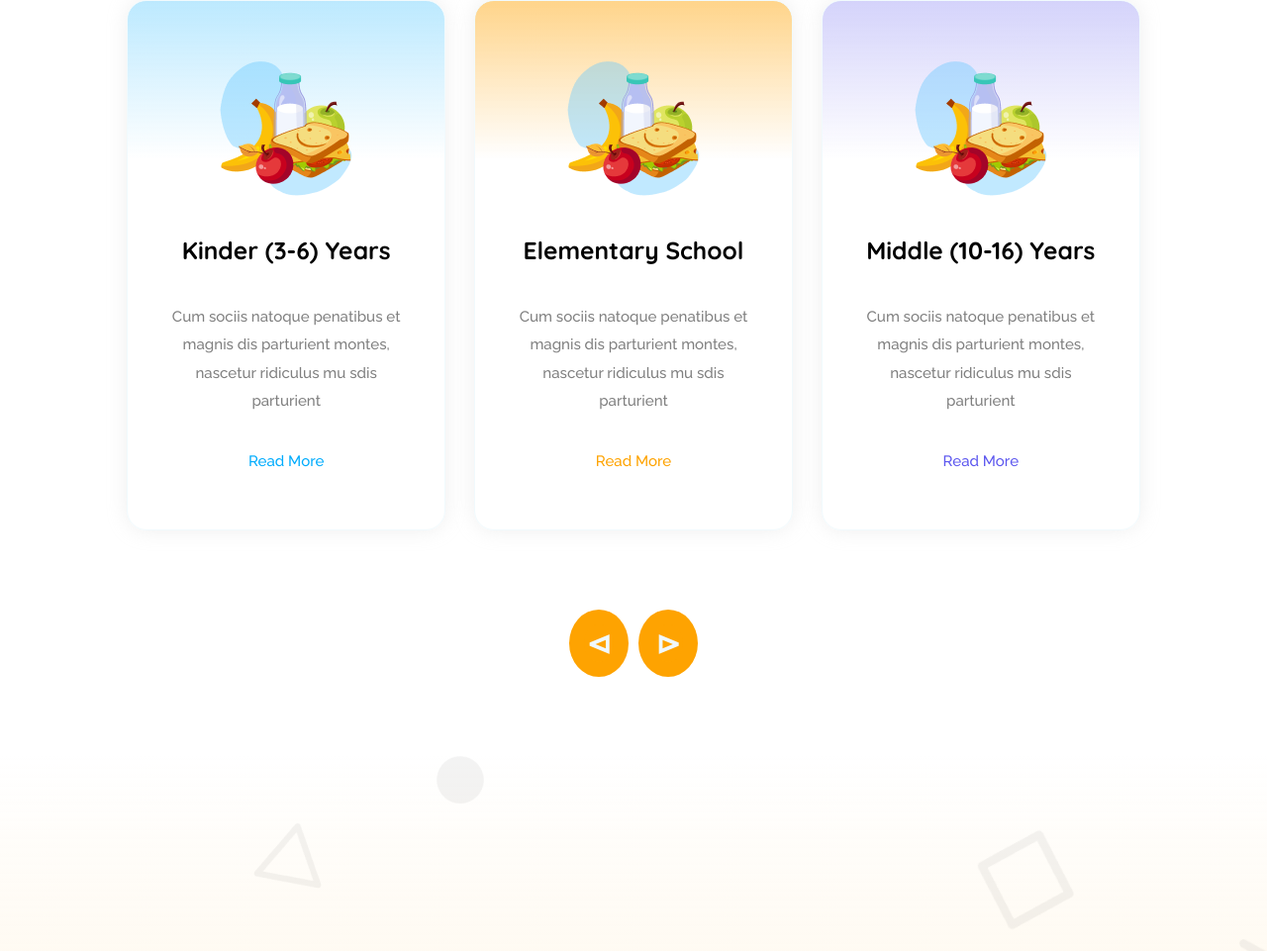
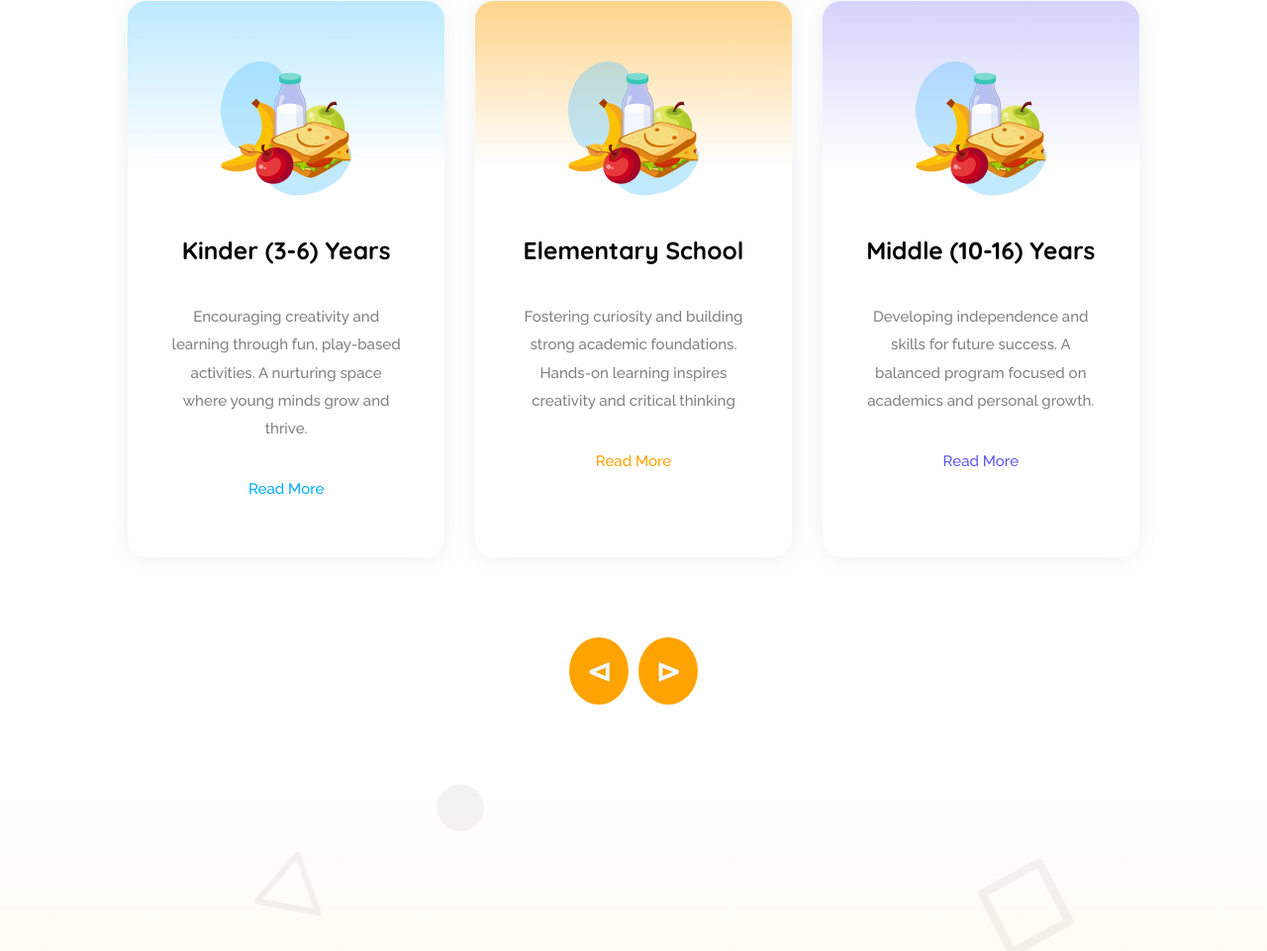
Before and after one commit to jamil1001/Assignment-_2_WEB11-2729, a plain HTML site: page index.html in a window 1280 px wide. Shown: the part 907-1868 px from the top of the page at 99% size. Drawn offline with Linux system fonts and the light colour scheme.

Commit message:
adding related text to the website

```diff
--- a/index.html
+++ b/index.html
@@ -47,9 +47,7 @@
                     <h2>
                         Kinder (3-6) Years
                     </h2>
-                    <p class="primary-description ">Cum sociis natoque penatibus et magnis
-                        dis parturient montes, nascetur ridiculus
-                        mu sdis parturient
+                    <p class="primary-description ">Encouraging creativity and learning through fun, play-based activities. A nurturing space where young minds grow and thrive.
                     </p>
                     <p class="color2">Read More</p>
                 </div>
@@ -58,9 +56,7 @@
                     <h2>
                         Elementary School
                     </h2>
-                    <p class="primary-description ">Cum sociis natoque penatibus et magnis
-                        dis parturient montes, nascetur ridiculus
-                        mu sdis parturient
+                    <p class="primary-description ">Fostering curiosity and building strong academic foundations. Hands-on learning inspires creativity and critical thinking
                     </p>
                     <p class="color1">Read More</p>
                 </div>
@@ -69,9 +65,7 @@
                     <h2>
                         Middle (10-16) Years
                     </h2>
-                    <p class="primary-description ">Cum sociis natoque penatibus et magnis
-                        dis parturient montes, nascetur ridiculus
-                        mu sdis parturient
+                    <p class="primary-description ">Developing independence and skills for future success. A balanced program focused on academics and personal growth.
                     </p>
                     <p class="color4">Read More</p>
                 </div>
@@ -185,7 +179,7 @@
                         Education</h1>
                 </div>
                 <div class="description">
-                    Pizza ipsum dolor meat lovers buffalo. Deep dolor roll melted bacon Bianca pan bacon pineapple Aussie. Mayo rib sauce Hawaiian meatball.
+                    At Kids Education, we believe in creating a joyful and engaging learning environment. Our programs are designed to nurture creativity, curiosity, and lifelong learning, helping children grow into confident individuals
                 </div>
             </div>
              <div class="all-link">
--- a/styles/style.css
+++ b/styles/style.css
@@ -517,7 +517,9 @@ footer {
         margin-bottom: 20px;
         font-size: 1.75rem;
     }
-
+    .card-section>.all-cards> .card >h2{
+        font-size: 1.25rem;
+    }
     .card-section>.key {
         display: none;
     }
```
